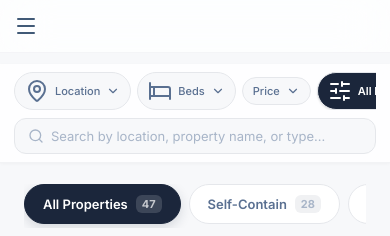
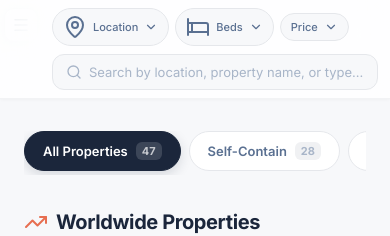
Before and after one commit to idtechnology1999/LandLord, a React (Vite) app: page /home in a window 390 px wide. Shown: the top 236 px of the page. Built offline with nearby package versions, Linux system fonts and the light colour scheme.

Commit message:
Mobile: merge hamburger + filter buttons into single line, header collapses

```diff
--- a/src/styles/home.css
+++ b/src/styles/home.css
@@ -931,10 +931,16 @@
     display: none !important;
   }
 
+  .filter-bar {
+    position: sticky;
+    top: 0;
+    z-index: 30;
+  }
+
   .filter-bar-inner {
     flex-direction: column;
     align-items: stretch;
-    padding: 8px 14px;
+    padding: 8px 12px 8px 52px;
     gap: 8px;
   }
 
@@ -947,6 +953,7 @@
     scrollbar-width: none;
     -webkit-overflow-scrolling: touch;
     order: -1;
+    align-items: center;
   }
 
   .filter-actions::-webkit-scrollbar {
@@ -957,6 +964,7 @@
     flex-shrink: 0;
     font-size: 11px;
     padding: 6px 10px;
+    white-space: nowrap;
   }
 
   .filter-location {
@@ -970,6 +978,10 @@
   .filter-search input {
     padding: 9px 14px 9px 36px;
     font-size: 13px;
+  }
+
+  .filter-btn--primary {
+    display: none;
   }
 }
 
--- a/src/styles/layout.css
+++ b/src/styles/layout.css
@@ -651,9 +651,42 @@
 
 /* ── RESPONSIVE ── */
 @media (max-width: 767px) {
+  .top-header {
+    position: relative;
+    height: 0;
+    overflow: visible;
+    background: transparent !important;
+    backdrop-filter: none !important;
+    -webkit-backdrop-filter: none !important;
+    border-bottom: none !important;
+    z-index: 25;
+  }
+
   .header-inner {
-    padding: 0 14px;
-    height: 52px;
+    height: 0;
+    padding: 0;
+    overflow: visible;
+  }
+
+  .mobile-menu-btn {
+    position: fixed;
+    top: 8px;
+    left: 12px;
+    z-index: 35;
+    background: var(--surface-elevated);
+    border-radius: 10px;
+    box-shadow: 0 2px 8px rgba(0, 0, 0, 0.1);
+    border: 1px solid var(--border);
+    padding: 7px;
+    width: 34px;
+    height: 34px;
+    display: flex;
+    align-items: center;
+    justify-content: center;
+  }
+
+  .mobile-menu-btn:hover {
+    background: white;
   }
 
   .header-right {
```
